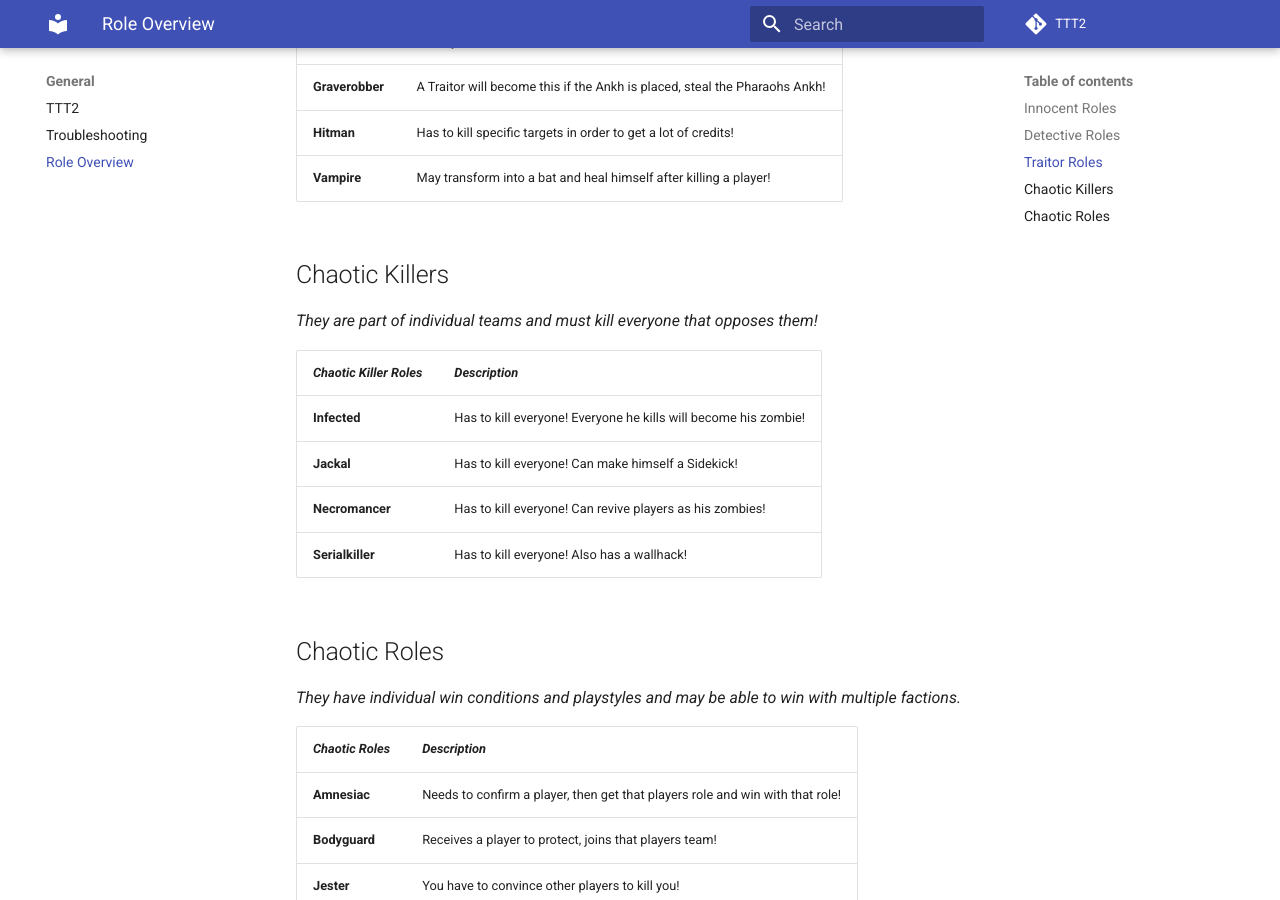
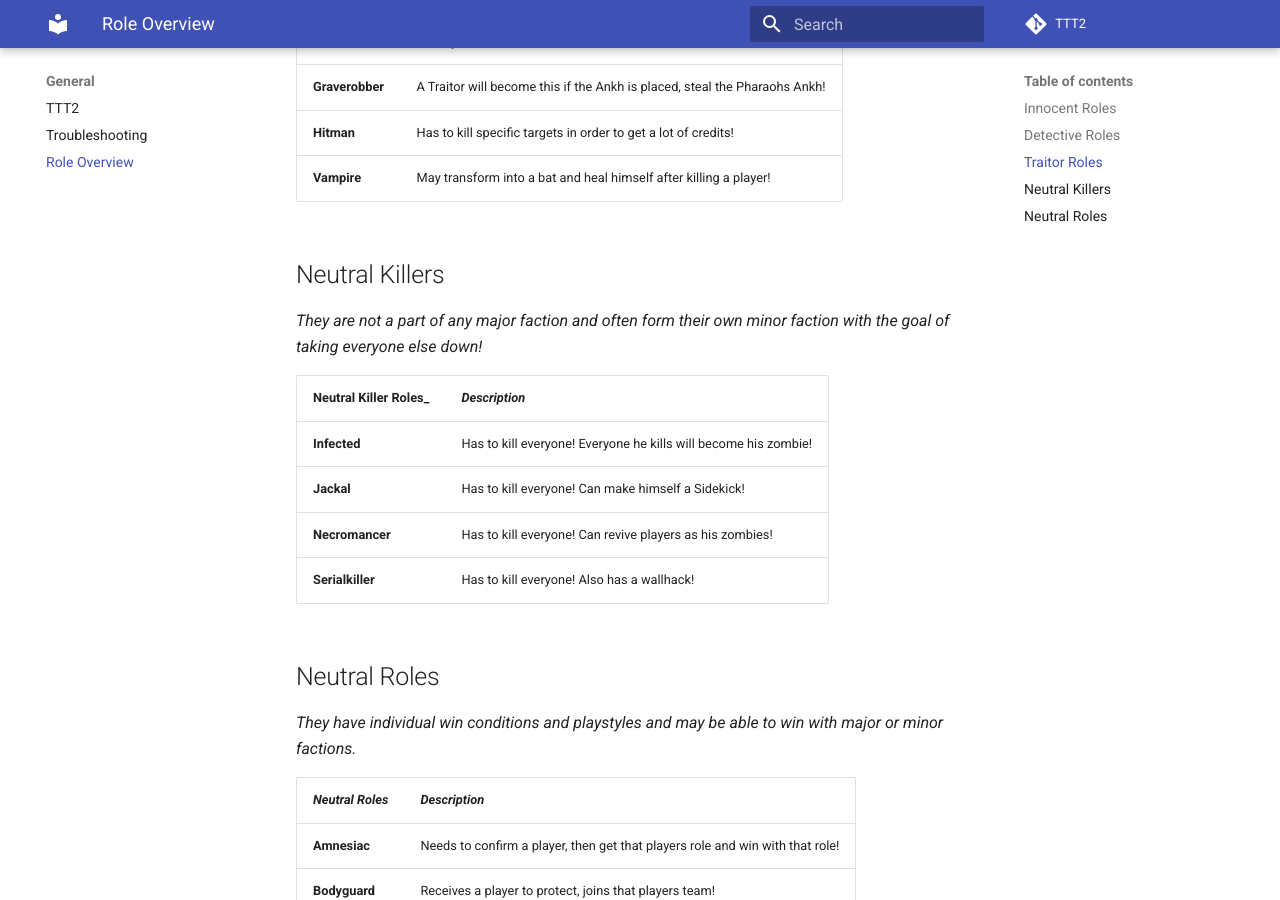
Before and after one commit to TTT-2/docs, an MkDocs documentation site: the page built from docs/features/roles.md, in a window 1280 px wide and 900 px high, scrolled down 1191 px. Built offline with MkDocs 1.6.1 and Material for MkDocs 9.7.7, drawn with Linux system fonts in a browser that asks for light colours; comment, search, counter and statistics services are not loaded.

Commit message:
Update to some descriptions

```diff
--- a/docs/features/roles.md
+++ b/docs/features/roles.md
@@ -35,22 +35,22 @@ _They are part of the Traitors Team and must kill everyone that opposes them!_
 |**Hitman**|Has to kill specific targets in order to get a lot of credits!|
 |**Vampire**|May transform into a bat and heal himself after killing a player!|
 
-## Chaotic Killers
+## Neutral Killers
 
-_They are part of individual teams and must kill everyone that opposes them!_
+_They are not a part of any major faction and often form their own minor faction with the goal of taking everyone else down!_
 
-| _Chaotic Killer Roles_ | _Description_ |
+| Neutral Killer Roles_ | _Description_ |
 | - | - |
 |**Infected**|Has to kill everyone! Everyone he kills will become his zombie!|
 |**Jackal**|Has to kill everyone! Can make himself a Sidekick!|
 |**Necromancer**|Has to kill everyone! Can revive players as his zombies!|
 |**Serialkiller**|Has to kill everyone! Also has a wallhack!|
 
-## Chaotic Roles
+## Neutral Roles
 
-_They have individual win conditions and playstyles and may be able to win with multiple factions._
+_They have individual win conditions and playstyles and may be able to win with major or minor factions._
 
-| _Chaotic Roles_ | _Description_ |
+| _Neutral Roles_ | _Description_ |
 | - | - |
 |**Amnesiac**|Needs to confirm a player, then get that players role and win with that role!|
 |**Bodyguard**|Receives a player to protect, joins that players team!|
```
